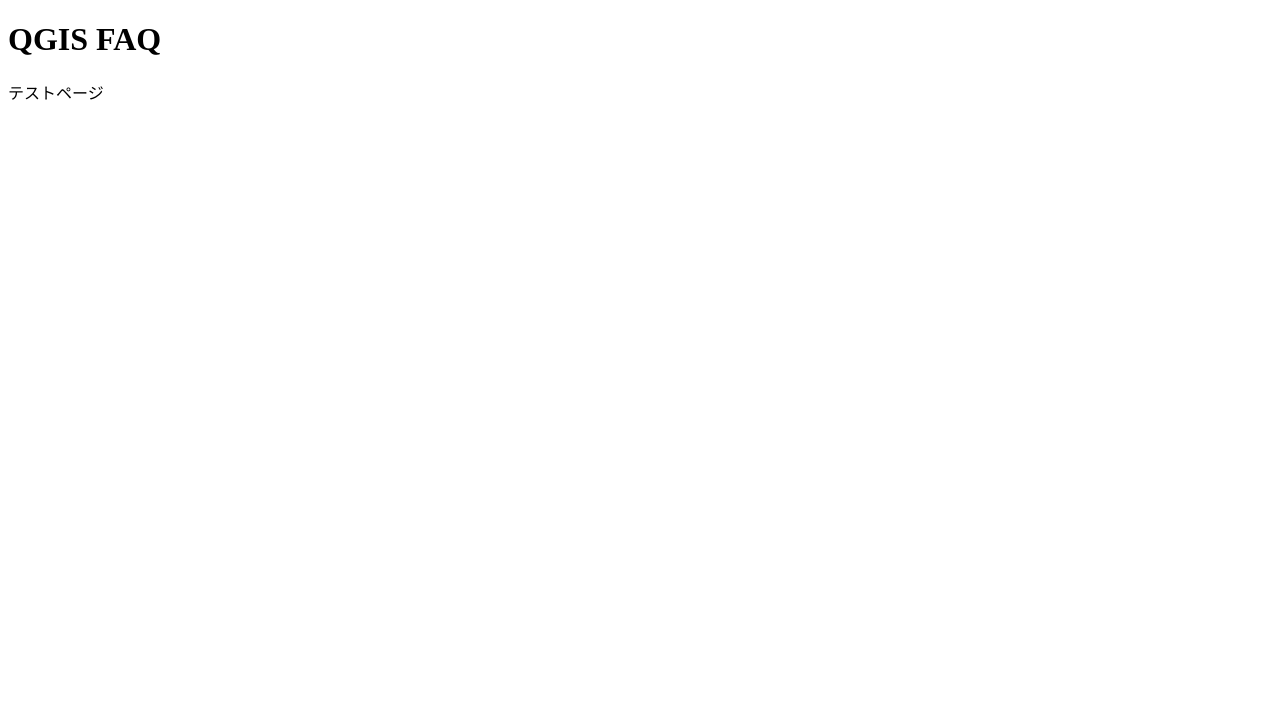
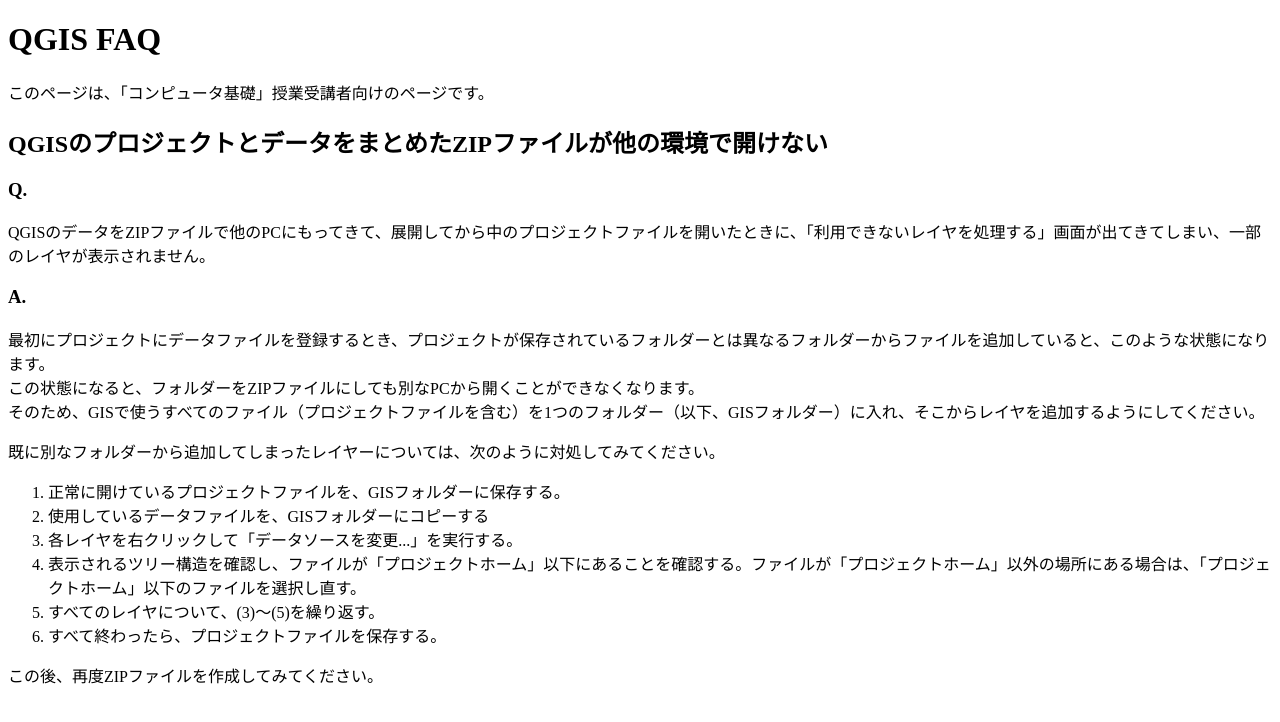
Before and after one commit to mfuji09/QGIS_guide, a plain HTML site: page docs/index.html in a window 1280 px wide. Drawn offline with Linux system fonts and the light colour scheme.

Commit message:
FAQの1つ目を追加

```diff
--- a/docs/index.html
+++ b/docs/index.html
@@ -6,6 +6,32 @@
 </head>
 <body>
   <h1>QGIS FAQ</h1>
-  <p>テストページ</p>
+  <p>このページは、「コンピュータ基礎」授業受講者向けのページです。</p>
+
+  <h2>QGISのプロジェクトとデータをまとめたZIPファイルが他の環境で開けない</h2>
+  <h3>Q.</h3>
+  <p>
+    QGISのデータをZIPファイルで他のPCにもってきて、展開してから中のプロジェクトファイルを開いたときに、「利用できないレイヤを処理する」画面が出てきてしまい、一部のレイヤが表示されません。
+  </p>
+  <h3>A.</h3>
+  <p>
+    最初にプロジェクトにデータファイルを登録するとき、プロジェクトが保存されているフォルダーとは異なるフォルダーからファイルを追加していると、このような状態になります。<br>
+    この状態になると、フォルダーをZIPファイルにしても別なPCから開くことができなくなります。<br>
+    そのため、GISで使うすべてのファイル（プロジェクトファイルを含む）を1つのフォルダー（以下、GISフォルダー）に入れ、そこからレイヤを追加するようにしてください。<br>
+  </p>
+  <p>
+    既に別なフォルダーから追加してしまったレイヤーについては、次のように対処してみてください。
+  </p>
+  <ol>
+    <li>正常に開けているプロジェクトファイルを、GISフォルダーに保存する。</li>
+    <li>使用しているデータファイルを、GISフォルダーにコピーする</li>
+    <li>各レイヤを右クリックして「データソースを変更...」を実行する。</li>
+    <li>表示されるツリー構造を確認し、ファイルが「プロジェクトホーム」以下にあることを確認する。ファイルが「プロジェクトホーム」以外の場所にある場合は、「プロジェクトホーム」以下のファイルを選択し直す。</li>
+    <li>すべてのレイヤについて、(3)～(5)を繰り返す。</li>
+    <li>すべて終わったら、プロジェクトファイルを保存する。</li>
+  </ol>
+  <p>
+    この後、再度ZIPファイルを作成してみてください。
+  </p>
 </body>
 </html>
```
